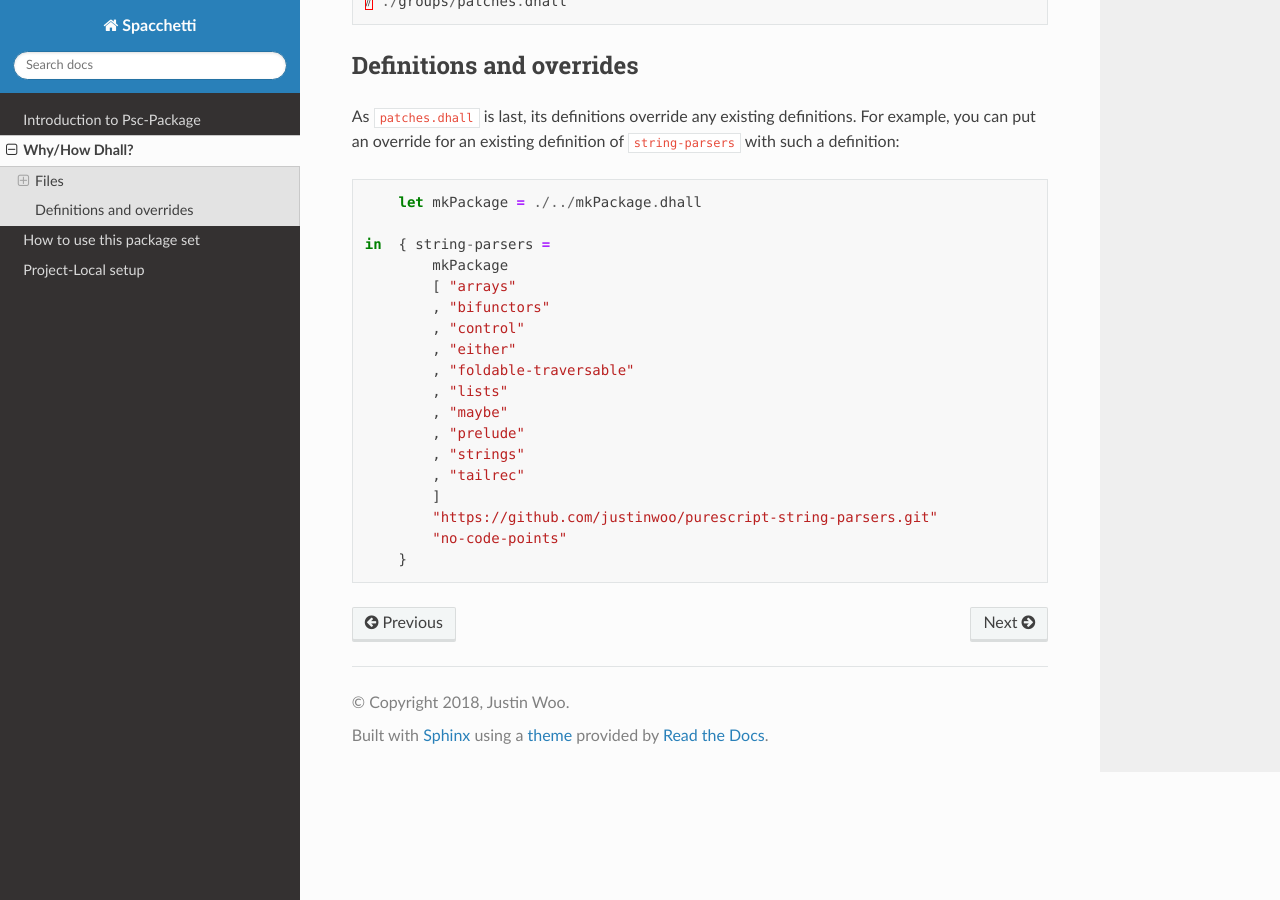
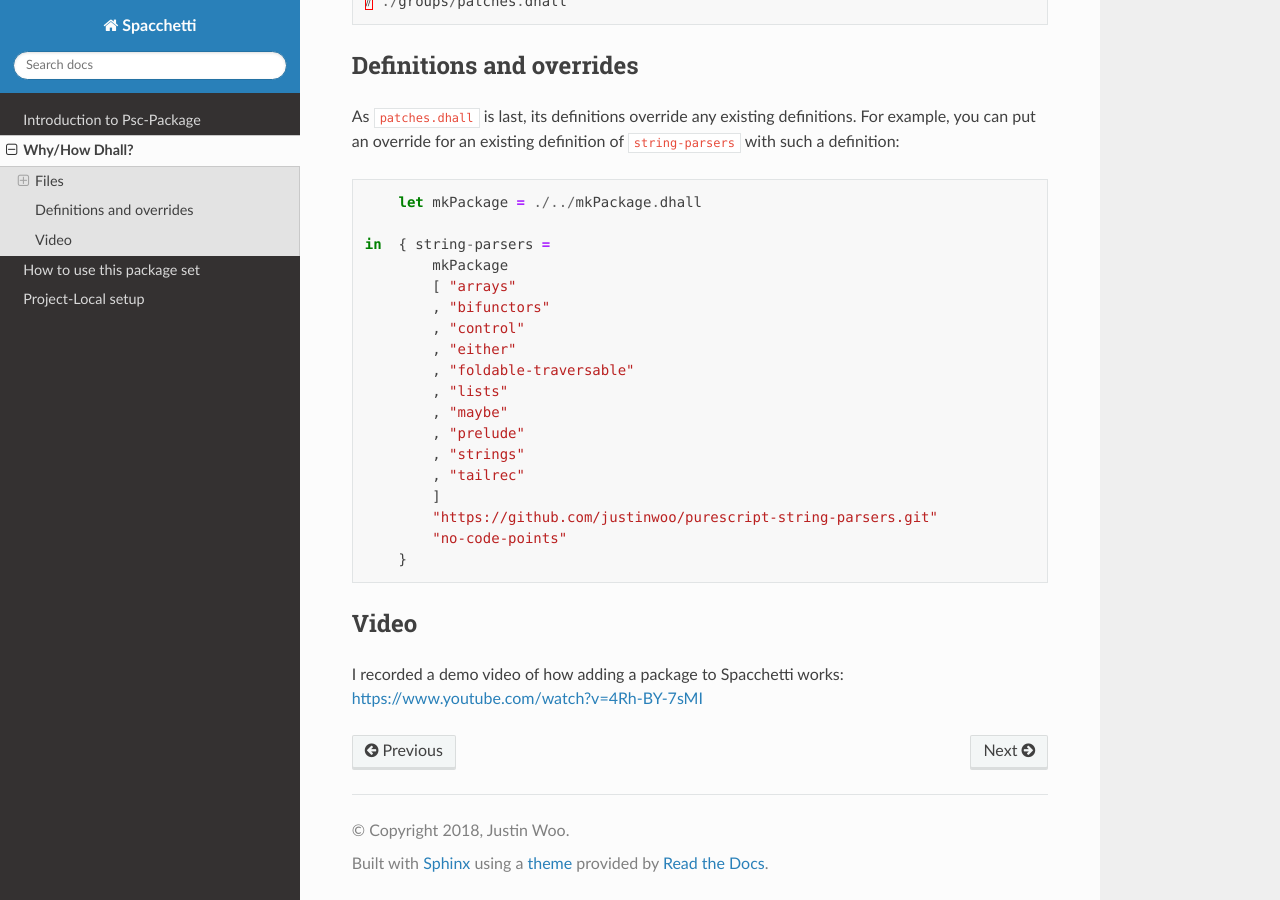
Before and after one commit to spacchetti/spacchetti, a Sphinx documentation site: the page built from docs/why-dhall.md, in a window 1280 px wide and 900 px high, scrolled down 1695 px. Built offline with Sphinx 7.4.7 and the Read the Docs theme 2.0.0, drawn with Linux system fonts in a browser that asks for light colours.

Commit message:
Update why-dhall.md

````diff
--- a/docs/why-dhall.md
+++ b/docs/why-dhall.md
@@ -89,3 +89,7 @@ in  { string-parsers =
         "no-code-points"
     }
 ```
+
+## Video
+
+I recorded a demo video of how adding a package to Spacchetti works: <https://www.youtube.com/watch?v=4Rh-BY-7sMI>
````
